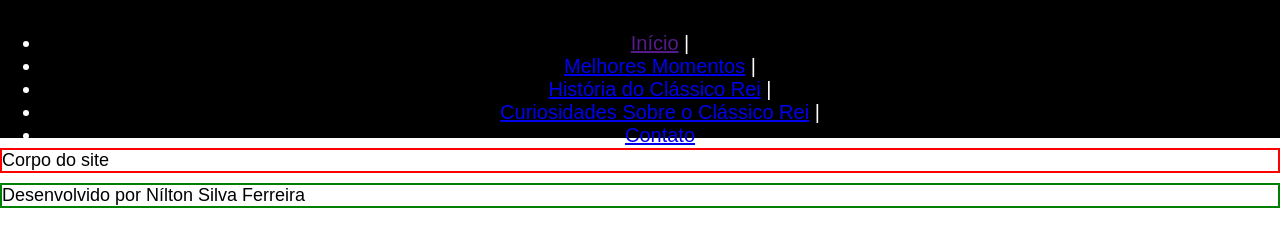
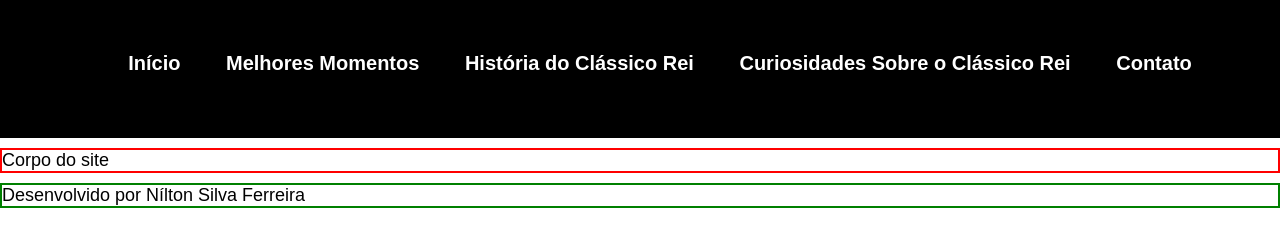
Before and after one commit to NiltonSilva/fortaleza-ceara-eterno, a plain HTML site: page index.html in a window 1280 px wide. Drawn offline with Linux system fonts and the light colour scheme.

Commit message:
Mudança no CSS do menu principal

```diff
--- a/estilo.css
+++ b/estilo.css
@@ -24,15 +24,21 @@ header {
     color: white;
 }
 
-#menu-principal > a {
-    padding: 10px;
+#menu-principal a {
     text-decoration: none;
     color: white;
     font-weight: bold;
 }
 
+ul li {
+    list-style: none;
+    display: inline-block;
+    padding: 20px 20px 20px 20px;
+}
+
 #menu-principal a:hover {
     color: #ddd;
+    font-size: 22px;
 }
 
 /**********************************************/
--- a/index.html
+++ b/index.html
@@ -13,16 +13,16 @@
             <nav id="menu-principal">
                 <ul>
                     <li>
-                        <a id="link-inicio" href="">Início</a> |
+                        <a id="link-inicio" href="">Início</a>
                     </li>
                     <li>
-                        <a href="melhores-momentos.html">Melhores Momentos</a> |
+                        <a href="melhores-momentos.html">Melhores Momentos</a>
                     </li>
                     <li>
-                        <a href="historia.html">História do Clássico Rei</a> |
+                        <a href="historia.html">História do Clássico Rei</a>
                     </li>
                     <li>
-                        <a href="curiosidades.html">Curiosidades Sobre o Clássico Rei</a> |
+                        <a href="curiosidades.html">Curiosidades Sobre o Clássico Rei</a>
                     </li>
                     <li>
                         <a href="contato.html">Contato</a>
```
